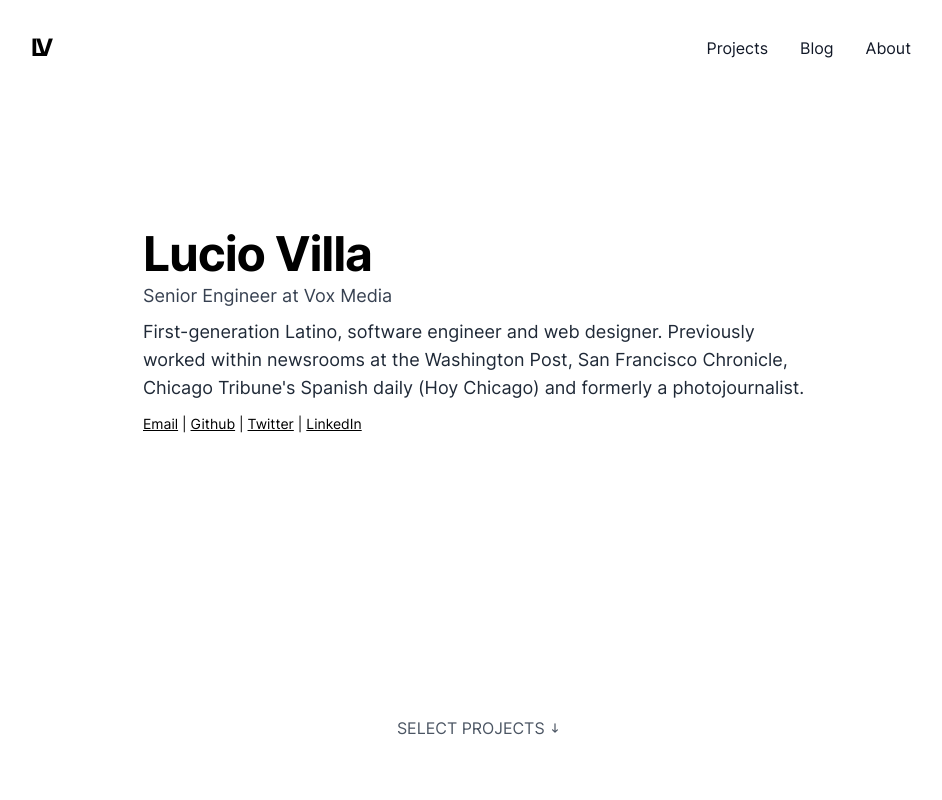
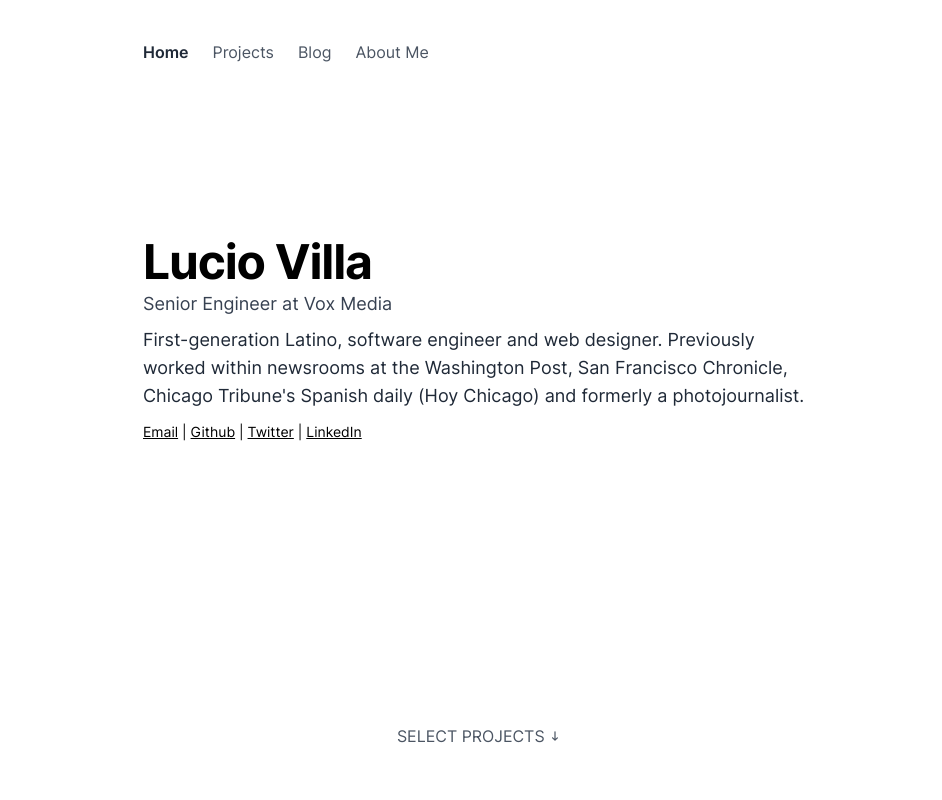
Before and after one commit to luciovilla/luciovilla.com, a Next.js app: page / in a window 1280 px wide. Shown: the top 800 px of the page, without its empty margins (161-1103 px from the left). Built offline with nearby package versions, Linux system fonts and the light colour scheme; no server answers.

Commit message:
update nav

```diff
--- a/components/Nav.tsx
+++ b/components/Nav.tsx
@@ -1,45 +1,41 @@
-import { useState, useEffect } from 'react'
+import { useRouter } from 'next/router'
+import clsx from 'clsx'
+
 import NextLink from 'next/link'
 
-export default function Nav() {
-  const [animationClass, setAnimationClass] = useState(false)
-
-  useEffect(() => {
-    setAnimationClass(true)
-  }, [])
+function NavItem({ href, text }) {
+  const router = useRouter()
+  const slug = router.asPath.replace(/^\/([^\/]*).*$/, '/$1')
+  const isActive = slug === href
 
   return (
-    <nav className="backdrop-filter backdrop-blur-md z-10 w-full bg-white bg-opacity-60 px-4 sticky top-0 transition-colors">
-      <div className="max-w-4xl w-full flex justify-between items-center py-4 sm:py-8 mx-auto">
+    <NextLink href={href}>
+      <a
+        className={clsx(
+          isActive ? 'font-semibold text-gray-800' : 'font-normal text-gray-600',
+          'md:inline-block p-2 sm:px-3 sm:py-2 rounded-lg hover:bg-gray-100 transition-all'
+        )}
+      >
+        <span>{text}</span>
+      </a>
+    </NextLink>
+  )
+}
+
+export default function Nav() {
+  return (
+    <div className="backdrop-filter backdrop-blur-md z-10 w-full bg-white bg-opacity-60 sticky top-0 flex flex-col justify-center px-4">
+      <nav className="flex items-center justify-between w-full relative max-w-2xl mx-auto py-4 sm:py-8 text-gray-900">
         <a href="#skip" className="sr-only focus:not-sr-only">
           Skip to content
         </a>
-        <NextLink href="/">
-          <a className="flex font-bold text-2xl tracking-tighter">
-            <span className="z-10 text-blue">L</span>
-            <span
-              className={`text-yellow  z-0 ${
-                animationClass
-                  ? 'transition duration-[2000ms] transform -translate-x-2'
-                  : ' opacity-0'
-              }`}
-            >
-              V
-            </span>
-          </a>
-        </NextLink>
-        <div>
-          <NextLink href="/#projects">
-            <a className="p-2 sm:p-4 text-gray-900 hover:underline">Projects</a>
-          </NextLink>
-          <NextLink href="/notas">
-            <a className="p-2 sm:p-4 text-gray-900 hover:underline">Blog</a>
-          </NextLink>
-          <NextLink href="/#about-me">
-            <a className="p-2 sm:p-4 text-gray-900 hover:underline">About</a>
-          </NextLink>
+        <div className="sm:ml-[-0.75rem]">
+          <NavItem href="/" text="Home" />
+          <NavItem href="/#projects" text="Projects" />
+          <NavItem href="/notas" text="Blog" />
+          <NavItem href="/#about-me" text="About Me" />
         </div>
-      </div>
-    </nav>
+      </nav>
+    </div>
   )
 }
```
